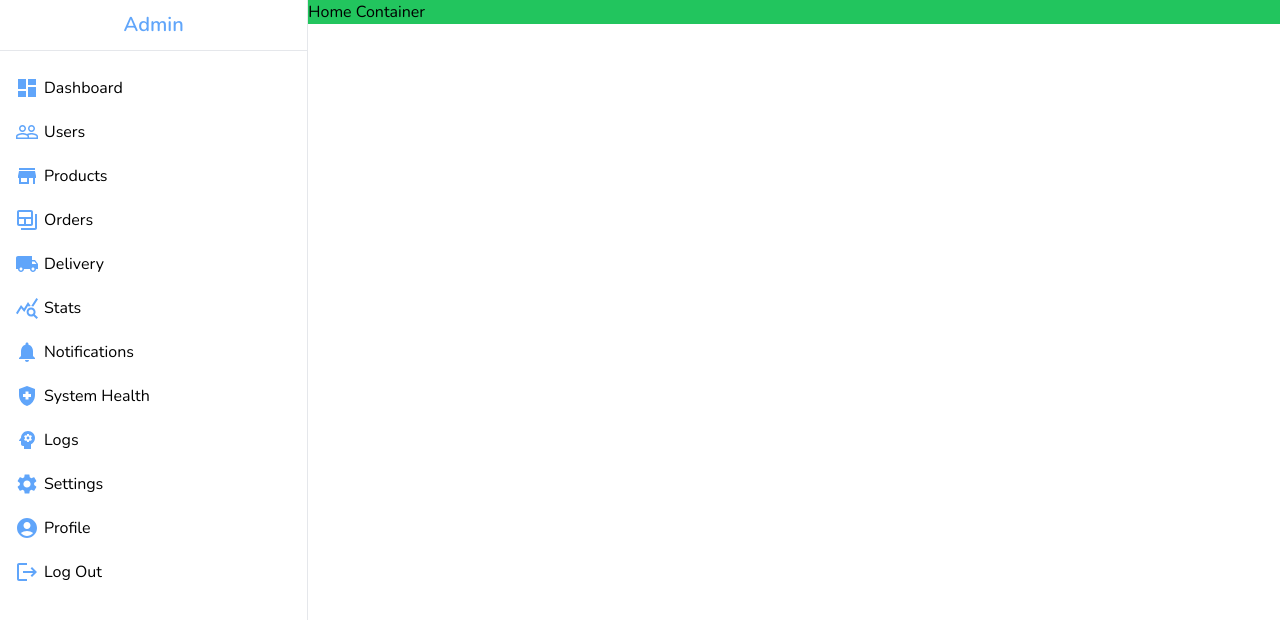
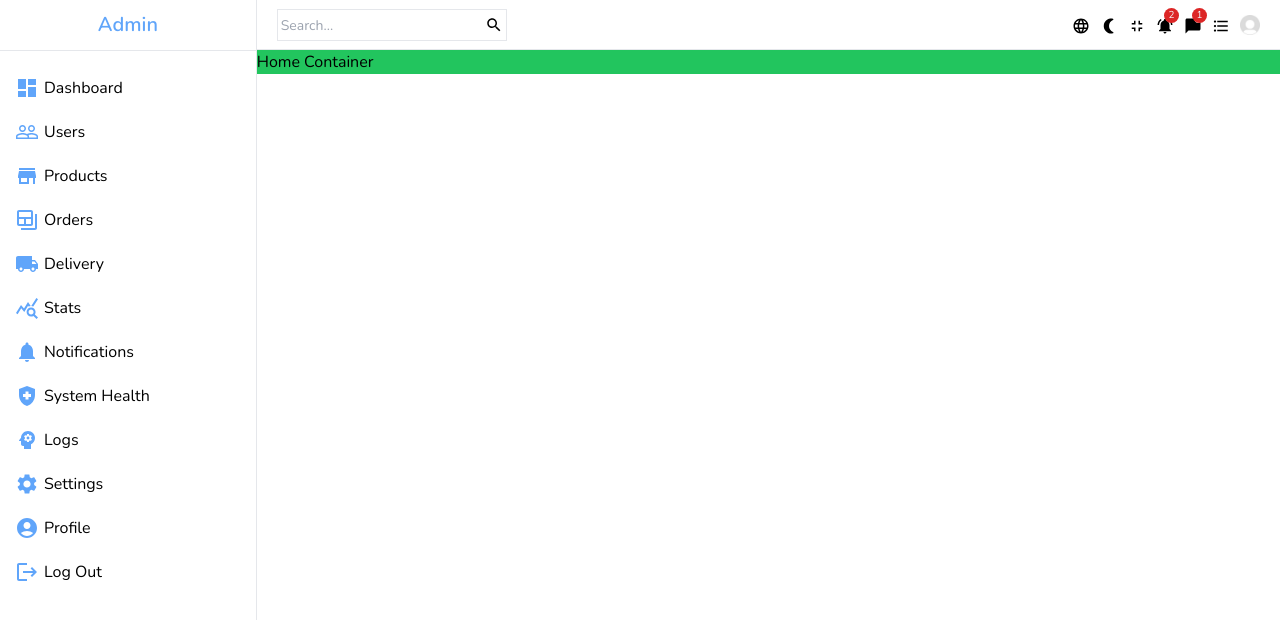
Before and after one commit to mustafa-khaled/Admin-Dashboard, a React (Vite) app: page / in a window 1280 px wide. Shown: the top 620 px of the page. Built offline with nearby package versions, Linux system fonts and the light colour scheme.

Commit message:
build the nav bar

```diff
--- a/src/components/NavBar.jsx
+++ /dev/null
@@ -1,5 +0,0 @@
-function NavBar() {
-  return <div>Nav Bar</div>;
-}
-
-export default NavBar;
--- /dev/null
+++ b/src/components/navbar/NavIcons.jsx
@@ -0,0 +1,27 @@
+import { navBarData } from "../../data/data";
+import avatar from "/public/default-user.jpg";
+
+function NavIcons() {
+  return (
+    <div className="flex items-center gap-[10px] ">
+      {navBarData.map((icon) => {
+        const IconComponent = icon.icon;
+        return (
+          <div key={icon.id} className="relative">
+            <IconComponent />
+
+            {icon.before && (
+              <div className="absolute bg-red-600 top-[-5px] right-[-5px] text-gray-100 h-[15px] w-[15px] text-[10px] flex items-center justify-center rounded-full">
+                {icon.before}
+              </div>
+            )}
+          </div>
+        );
+      })}
+
+      <img src={avatar} alt="Avatar" className="w-[20px]" />
+    </div>
+  );
+}
+
+export default NavIcons;
--- /dev/null
+++ b/src/components/navbar/Navbar.jsx
@@ -0,0 +1,15 @@
+import NavIcons from "./NavIcons";
+import SearchBar from "./SearchBar";
+
+function Navbar() {
+  return (
+    <div className="h-[50px] flex items-center  border-b  border-gray-200 nav-bar">
+      <div className="flex items-center gap-[20px] justify-between px-[20px] w-full ">
+        <SearchBar />
+        <NavIcons />
+      </div>
+    </div>
+  );
+}
+
+export default Navbar;
--- /dev/null
+++ b/src/components/navbar/SearchBar.jsx
@@ -0,0 +1,16 @@
+import SearchIcon from "@mui/icons-material/Search";
+
+function SearchBar() {
+  return (
+    <div className=" flex items-center p-[3px]  border border-gray-200">
+      <input
+        type="text"
+        placeholder="Search..."
+        className=" outline-0 bg-transparent placeholder:text-sm"
+      />
+      <SearchIcon />
+    </div>
+  );
+}
+
+export default SearchBar;
--- a/src/components/SideBarLinks.jsx
+++ b/src/components/sideBar/SideBarLinks.jsx
@@ -1,15 +1,16 @@
-import { sideBarLinks } from "../data/data";
+import { sideBarLinks } from "../../data/data";
 
 function SideBarLinks() {
   return (
     <div className="p-[15px]  border-t border-gray-200">
       <ul>
         {sideBarLinks.map((link) => {
+          const IconComponent = link.icon;
           return (
             <li
               key={link.id}
               className="flex items-center gap-[5px] py-[10px] cursor-pointer">
-              <link.icon className="text-blue-400" />
+              <IconComponent className="text-blue-400" />
               <span className=" hover:text-gray-500">{link.title}</span>
             </li>
           );
--- a/src/data/data.js
+++ b/src/data/data.js
@@ -1,4 +1,5 @@
 // Static Data
+// Side Bar Icons
 import DashboardIcon from "@mui/icons-material/Dashboard";
 import PeopleOutlineIcon from "@mui/icons-material/PeopleOutline";
 import StoreIcon from "@mui/icons-material/Store";
@@ -11,6 +12,14 @@ import PsychologyIcon from "@mui/icons-material/Psychology";
 import SettingsIcon from "@mui/icons-material/Settings";
 import AccountCircleIcon from "@mui/icons-material/AccountCircle";
 import LogoutIcon from "@mui/icons-material/Logout";
+
+// Nav Bar Icons
+import LanguageIcon from "@mui/icons-material/Language";
+import NightlightRoundIcon from "@mui/icons-material/NightlightRound";
+import FullscreenExitIcon from "@mui/icons-material/FullscreenExit";
+import NotificationsActiveIcon from "@mui/icons-material/NotificationsActive";
+import MarkChatUnreadIcon from "@mui/icons-material/MarkChatUnread";
+import FormatListBulletedIcon from "@mui/icons-material/FormatListBulleted";
 
 export const sideBarLinks = [
   {
@@ -84,3 +93,32 @@ export const sideBarLinks = [
     icon: LogoutIcon,
   },
 ];
+
+export const navBarData = [
+  {
+    id: 1,
+    icon: LanguageIcon,
+  },
+  {
+    id: 2,
+    icon: NightlightRoundIcon,
+  },
+  {
+    id: 3,
+    icon: FullscreenExitIcon,
+  },
+  {
+    id: 4,
+    icon: NotificationsActiveIcon,
+    before: 2,
+  },
+  {
+    id: 5,
+    icon: MarkChatUnreadIcon,
+    before: 1,
+  },
+  {
+    id: 6,
+    icon: FormatListBulletedIcon,
+  },
+];
--- a/src/index.css
+++ b/src/index.css
@@ -7,3 +7,8 @@
 body {
   font-family: "Nunito", sans-serif;
 }
+
+.nav-bar svg {
+  font-size: 18px;
+  cursor: pointer;
+}
--- a/src/pages/Home.jsx
+++ b/src/pages/Home.jsx
@@ -1,10 +1,14 @@
-import SideBar from "../components/Sidebar";
+import SideBar from "../components/sideBar/SideBar";
+import Navbar from "../components/navbar/Navbar";
 
 function Home() {
   return (
-    <div className="flex items-start ">
+    <div className="flex">
       <SideBar />
-      <div className="bg-green-500   grow-[6]">Home Container</div>
+      <div className="grow-[6]">
+        <Navbar />
+        <div className="bg-green-500">Home Container</div>
+      </div>
     </div>
   );
 }
```
Also changed, not shown: public/default-user.jpg (added), src/components/sideBar/Logo.jsx (renamed from src/components/Logo.jsx), src/components/sideBar/SideBar.jsx (renamed from src/components/SideBar.jsx).
